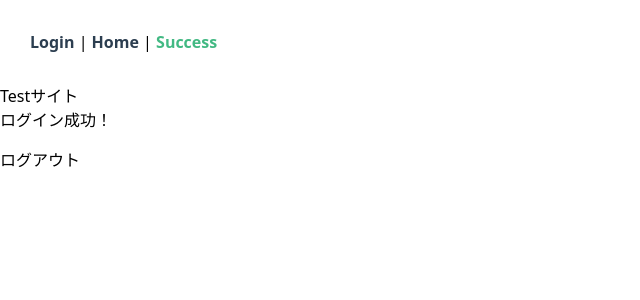
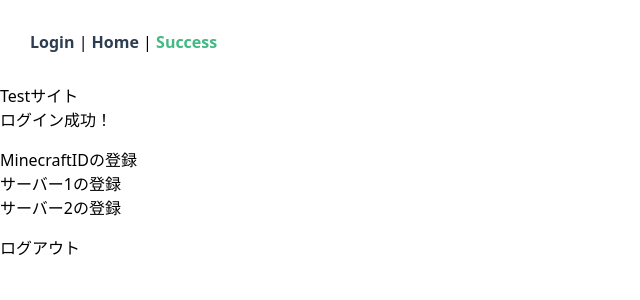
Before and after one commit to smpny7/miremo-vue, a Vue app: page /success in a window 1280 px wide. Shown: the top 300 px of the page, without its empty margins (0-640 px from the left). Built offline with nearby package versions, Linux system fonts and the light colour scheme; no server answers; the database is empty; sample sign-in values are in the browser's storage; a web font is replaced by a local one.

Commit message:
[add] firestore

```diff
--- a/src/router/index.js
+++ b/src/router/index.js
@@ -1,5 +1,6 @@
-import { createRouter, createWebHistory } from 'vue-router'
-import firebase from 'firebase/app'
+import {createRouter, createWebHistory} from 'vue-router'
+import firebase from 'firebase'
+import store from '../store/index'
 import Success from '../views/Success.vue'
 
 const routes = [
@@ -38,20 +39,38 @@ const router = createRouter({
 
 // 未認証の場合はログイン画面へ
 router.beforeResolve((to, from, next) => {
-    console.log(to)
-    if (to.path === '/') {
-        next()
-    } else {
-        firebase.auth().onAuthStateChanged(user => {
+    firebase.auth().onAuthStateChanged(user => {
+        if (to.path === '/') {
             if (user) {
-                console.log('認証中')
+                store.commit('login', user);
+                next({path: '/home'})
+            } else {
+                store.commit('login', {});
+                next()
+            }
+        } else {
+            if (user) {
+                store.commit('login', user);
                 next()
             } else {
-                console.log('未認証')
+                store.commit('login', {});
                 next({path: '/'})
             }
+        }
+    })
+
+    firebase.firestore().collection("users").doc(store.getters.user.uid).get()
+        .then((data) => {
+            if(data.exists) {
+                console.log(data.get('minecraft_id'))
+                store.commit('setMinecraftID', data.get('minecraft_id'));
+            } else {
+                console.log('MinecraftIDが登録されていません')
+            }
         })
-    }
+        .catch((error) => {
+            console.log(error);
+        });
 })
 
 
--- a/src/store/index.js
+++ b/src/store/index.js
@@ -4,6 +4,7 @@ import createPersistedState from 'vuex-persistedstate'
 export default new Vuex.Store({
     state: {
         user: {},
+        minecraft_id: null,
         status: false
     },
     mutations: {
@@ -14,6 +15,9 @@ export default new Vuex.Store({
         logout(state) {
             state.user = {}
             state.status = false
+        },
+        setMinecraftID(state, minecraft_id) {
+            state.minecraft_id = minecraft_id
         }
     },
     getters: {
@@ -22,6 +26,9 @@ export default new Vuex.Store({
         },
         isSignedIn(state) {
             return state.status
+        },
+        getMinecraftID(state) {
+            return state.minecraft_id
         }
     },
     plugins: [createPersistedState({storage: window.sessionStorage})]
--- a/src/views/Home.vue
+++ b/src/views/Home.vue
@@ -9,23 +9,23 @@
         <div class="relative top-56 text-center">
             <img class="mx-auto rounded-full w-36" :src="user.photoURL" alt="Icon">
             <p class="font-notosans font-semibold mt-4 text-2xl text-white tracking-widest">{{ user.displayName }}</p>
-            <p class="font-notosans text-gray-500 tracking-wide">kit130101</p>
+            <p class="font-notosans text-gray-500 tracking-wide">{{ minecraft_id }}</p>
         </div>
 
-        <div
-            class="bg-primaryContainer cursor-pointer flex h-24 items-center mx-auto relative rounded top-72 w-105 transition duration-700 ease-in-out transform hover:scale-101">
+        <div v-for="server in servers" :key="server.id"
+             class="bg-primaryContainer cursor-pointer flex h-24 items-center mt-4 mx-auto relative rounded top-64 w-105 transition duration-700 ease-in-out transform hover:scale-101">
             <div class="relative">
                 <img class="flex-none h-16 ml-6 rounded w-16" :src="user.photoURL" alt="ServerIcon">
                 <div class="absolute bg-online -bottom-0.5 h-4 -right-0.5 rounded-full w-4"></div>
             </div>
             <div class="flex-grow ml-5">
-                <p class="font-mplus font-semibold text-lg text-white tracking-wider">情クラ</p>
+                <p class="font-mplus font-semibold text-lg text-white tracking-wider">{{ server.title }}</p>
                 <p class="font-mplus mt-2 text-gray-300 text-sm">オンライン : 2 / 12</p>
             </div>
             <img class="flex-none mr-2 w-9" src="../assets/img/access.svg" alt="Access">
         </div>
 
-        <div class="grid grid-cols-2 gap-6 mt-6 mx-auto relative top-72 w-105">
+        <div class="grid grid-cols-2 gap-6 mt-6 mx-auto relative top-64 w-105">
             <div
                 class="bg-primary cursor-pointer flex h-12 items-center justify-center rounded text-ce transition duration-700 ease-in-out transform hover:scale-101">
                 <span class="font-mplus font-semibold text-white tracking-wider">サーバーを追加</span>
@@ -39,12 +39,33 @@
 </template>
 
 <script>
+import firebase from 'firebase'
+
 export default {
     name: "Home",
+    data() {
+        return {
+            servers: []
+        }
+    },
+    created() {
+        firebase.firestore().collection('users').doc(this.$store.getters.user.uid).collection('server').get()
+            .then((result) => {
+                result.forEach((data) => {
+                    this.servers.push(data.data())
+                })
+            })
+            .catch((error) => {
+                console.log(error)
+            })
+    },
     computed: {
         user() {
-            return this.$store.getters.user;
+            return this.$store.getters.user
+        },
+        minecraft_id() {
+            return this.$store.getters.getMinecraftID
         }
     }
-};
+}
 </script>
--- a/src/views/Login.vue
+++ b/src/views/Login.vue
@@ -11,9 +11,8 @@
 </template>
 
 <script>
-import firebase from 'firebase/app'
+import firebase from 'firebase'
 import router from '../router'
-import store from '../store/index'
 
 export default {
     name: 'Login',
@@ -23,16 +22,11 @@ export default {
             showError: false
         }
     },
-    created() {
-        if (this.$store.getters.user) router.push('/home')
-    },
     methods: {
         googleLogin: function () {
             const provider = new firebase.auth.GoogleAuthProvider()
 
-            firebase.auth().signInWithPopup(provider).then(result => {
-                console.log(result.user.displayName)
-                store.commit('login', result.user);
+            firebase.auth().signInWithPopup(provider).then(() => {
                 router.push('/home')
             }).catch(error => {
                 this.errorMessage = error.message
--- a/src/views/Logout.vue
+++ b/src/views/Logout.vue
@@ -6,9 +6,9 @@
         <div class="text-center">
             <img class="mx-auto rounded-full w-36" :src="user.photoURL" alt="Icon">
             <p class="font-notosans font-semibold mt-4 text-2xl text-white tracking-widest">{{ user.displayName }}</p>
-            <p class="font-notosans text-gray-500 tracking-wide">kit130101</p>
+            <p class="font-notosans text-gray-500 tracking-wide">{{ minecraft_id }}</p>
             <div @click="logout"
-                class="bg-red-400 cursor-pointer flex h-10 items-center justify-center mt-8 mx-auto rounded w-32 transition duration-700 ease-in-out transform hover:scale-101">
+                 class="bg-red-400 cursor-pointer flex h-10 items-center justify-center mt-8 mx-auto rounded w-32 transition duration-700 ease-in-out transform hover:scale-101">
                 <p class="font-mplus font-semibold text-sm text-white tracking-wider">ログアウト</p>
             </div>
         </div>
@@ -16,7 +16,7 @@
 </template>
 
 <script>
-import firebase from 'firebase/app'
+import firebase from 'firebase'
 import router from '../router'
 import store from '../store/index'
 
@@ -24,12 +24,15 @@ export default {
     name: "Logout",
     computed: {
         user() {
-            return this.$store.getters.user;
+            return this.$store.getters.user
+        },
+        minecraft_id() {
+            return this.$store.getters.getMinecraftID
         }
     },
     methods: {
         logout() {
-            firebase.auth().signOut().then(function() {
+            firebase.auth().signOut().then(() => {
                 store.commit('logout')
                 router.push('/')
             }).catch(() => {
@@ -38,5 +41,5 @@ export default {
             })
         }
     }
-};
+}
 </script>
--- a/src/views/Success.vue
+++ b/src/views/Success.vue
@@ -3,22 +3,72 @@
         <div class="row">
             <div class="col-md-12">
                 <h2>ログイン成功！</h2>
-                <div class="mt-4"><button @click="logout">ログアウト</button></div>
+                <div class="mt-4">
+                    <div>
+                        <button @click="button">MinecraftIDの登録</button>
+                    </div>
+                    <div>
+                        <button @click="addServer1">サーバー1の登録</button>
+                    </div>
+                    <div>
+                        <button @click="addServer2">サーバー2の登録</button>
+                    </div>
+                </div>
+                <div class="mt-4">
+                    <button @click="logout">ログアウト</button>
+                </div>
             </div>
         </div>
     </div>
 </template>
 
 <script>
-import firebase from 'firebase/app'
+import firebase from 'firebase'
 import router from '../router'
 import store from '../store/index'
 
 export default {
-    name: 'success',
+    name: 'Success',
     methods: {
+        button() {
+            firebase.firestore().collection('users').doc(store.getters.user.uid).set({
+                minecraft_id: "kit130101"
+            })
+                .then((doc) => {
+                    console.log('追加に成功しました : ' + doc);
+                })
+                .catch((error) => {
+                    console.log(error);
+                });
+        },
+        addServer1() {
+            firebase.firestore().collection('users').doc(store.getters.user.uid).collection('server').doc().set({
+                title: '情クラ',
+                host: 'jokura.work',
+                port: 25565
+            })
+                .then((doc) => {
+                    console.log('追加に成功しました : ' + doc);
+                })
+                .catch((error) => {
+                    console.log(error);
+                });
+        },
+        addServer2() {
+            firebase.firestore().collection('users').doc(store.getters.user.uid).collection('server').doc().set({
+                title: '情クラ',
+                host: 'jokura.work',
+                port: 25575
+            })
+                .then((doc) => {
+                    console.log('追加に成功しました : ' + doc);
+                })
+                .catch((error) => {
+                    console.log(error);
+                });
+        },
         logout() {
-            firebase.auth().signOut().then(function() {
+            firebase.auth().signOut().then(function () {
                 store.commit('logout')
                 router.push('/')
             }).catch(() => {
```
